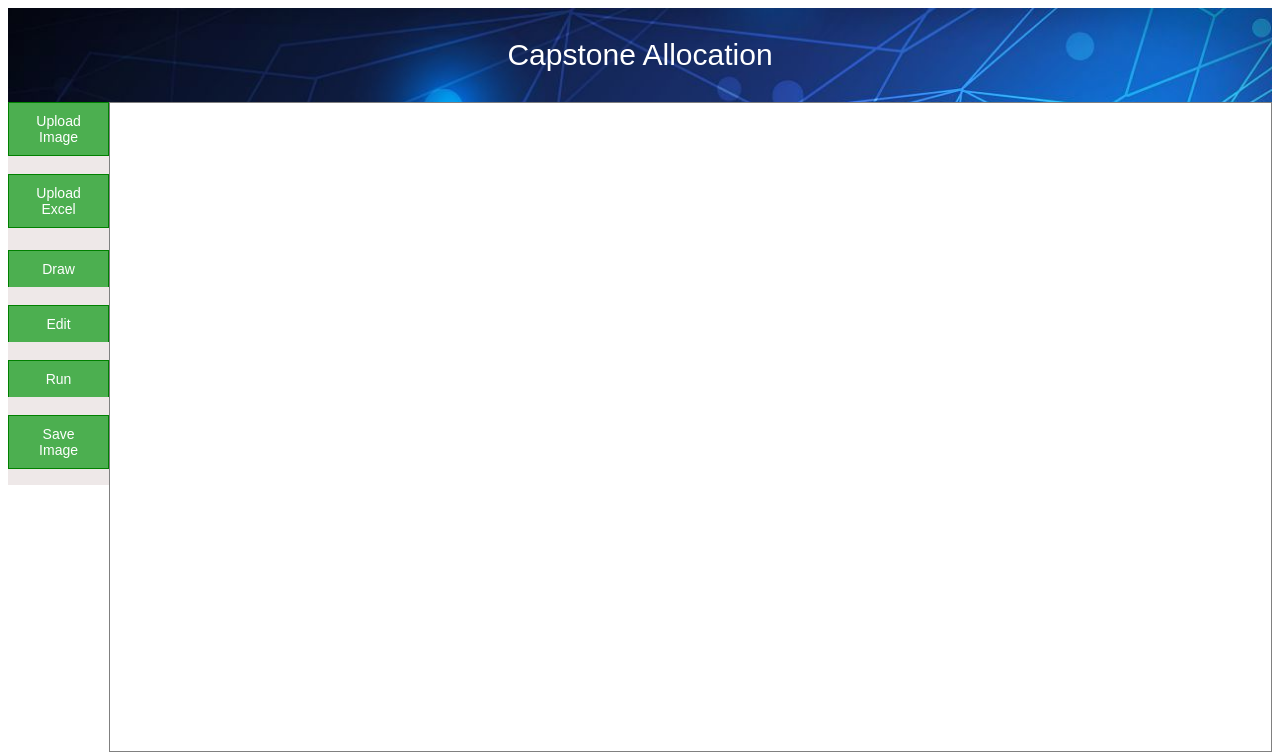
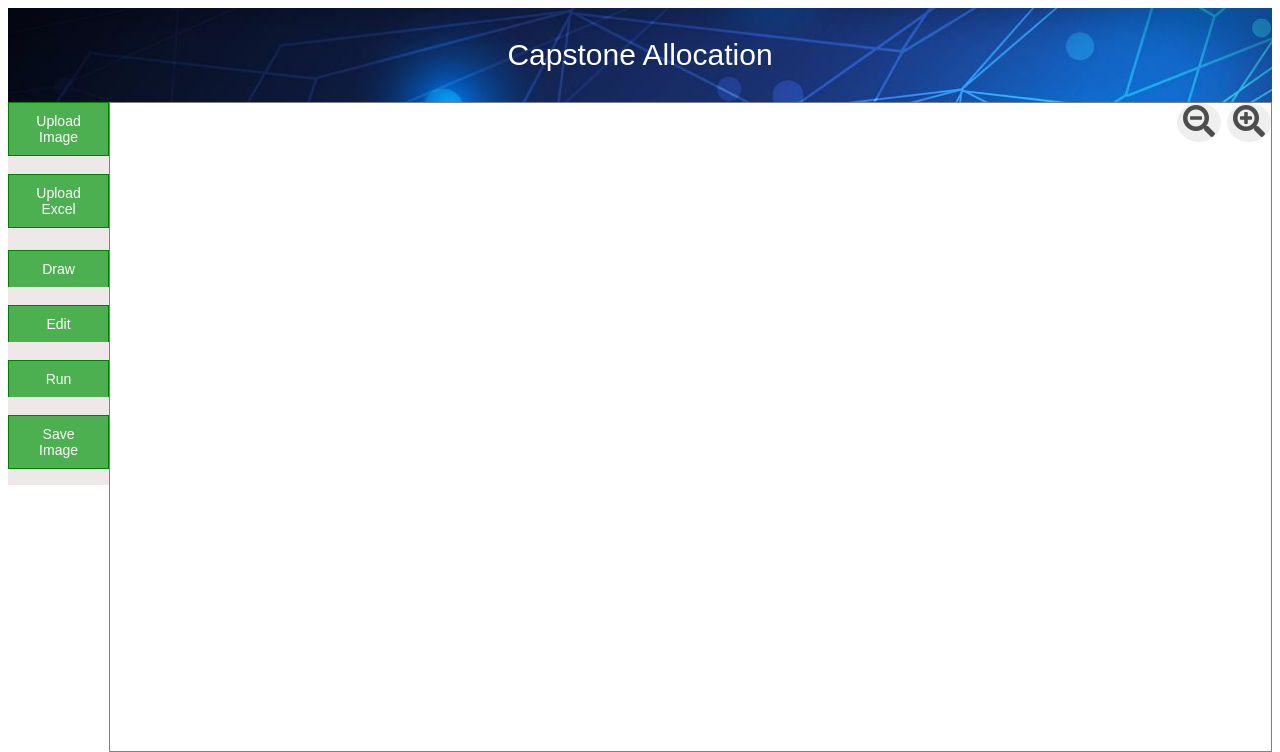
Before and after one commit to tanshinjie/ElementSoftwareConstruction_CapstoneSpaceAllocation, a plain HTML site: page Base GUI/Capstone_allocation.html in a window 1280 px wide. Drawn offline with Linux system fonts and the light colour scheme; files whose address does not match are found by name.

Commit message:
Change zoom in and out button position to topright

```diff
--- a/Base GUI/Capstone_Allocation.css
+++ b/Base GUI/Capstone_Allocation.css
@@ -107,8 +107,11 @@ label:hover {
 .zoomBtnIn {
   font-size: xx-large;
   position: fixed;
-  top: 675px;
-  left: 1370px;
+  position: absolute;
+  top: 0;
+  right: 0;
+  /* top: 675px; */
+  /* left: 1370px; */
   z-index: 2;
   color: rgb(77, 77, 77);
   border-radius: 80%;
@@ -119,8 +122,12 @@ label:hover {
 .zoomBtnOut {
   font-size: xx-large;
   position: fixed;
-  top: 675px;
-  left: 1425px;
+  position: absolute;
+  top: 0;
+  right: 0;
+  margin-right: 50px;
+  /* top: 675px;
+  left: 1425px; */
   z-index: 2;
   color: rgb(77, 77, 77);
   border-radius: 80%;
--- a/Base GUI/Capstone_allocation.html
+++ b/Base GUI/Capstone_allocation.html
@@ -43,14 +43,13 @@
             <p id='error-message'></p>
         </nav>
 
-        <article id="drawZone">
-            <button type="button" class="zoomBtnIn" onclick="zoomin()" id="zoomIn"><i
+        <article id="drawZone" style="position: relative;">
+            <button type=" button" class="zoomBtnIn" onclick="zoomin()" id="zoomIn"><i
                     class="fas fa-search-plus"></i></button>
             <button type="button" class="zoomBtnOut" onclick="zoomout()" id="zoomOut"><i
                     class="fas fa-search-minus"></i></button>
             <canvas id="our-canvas" z-index="1"></canvas>
         </article>
-
     </section>
 
 </body>
```
